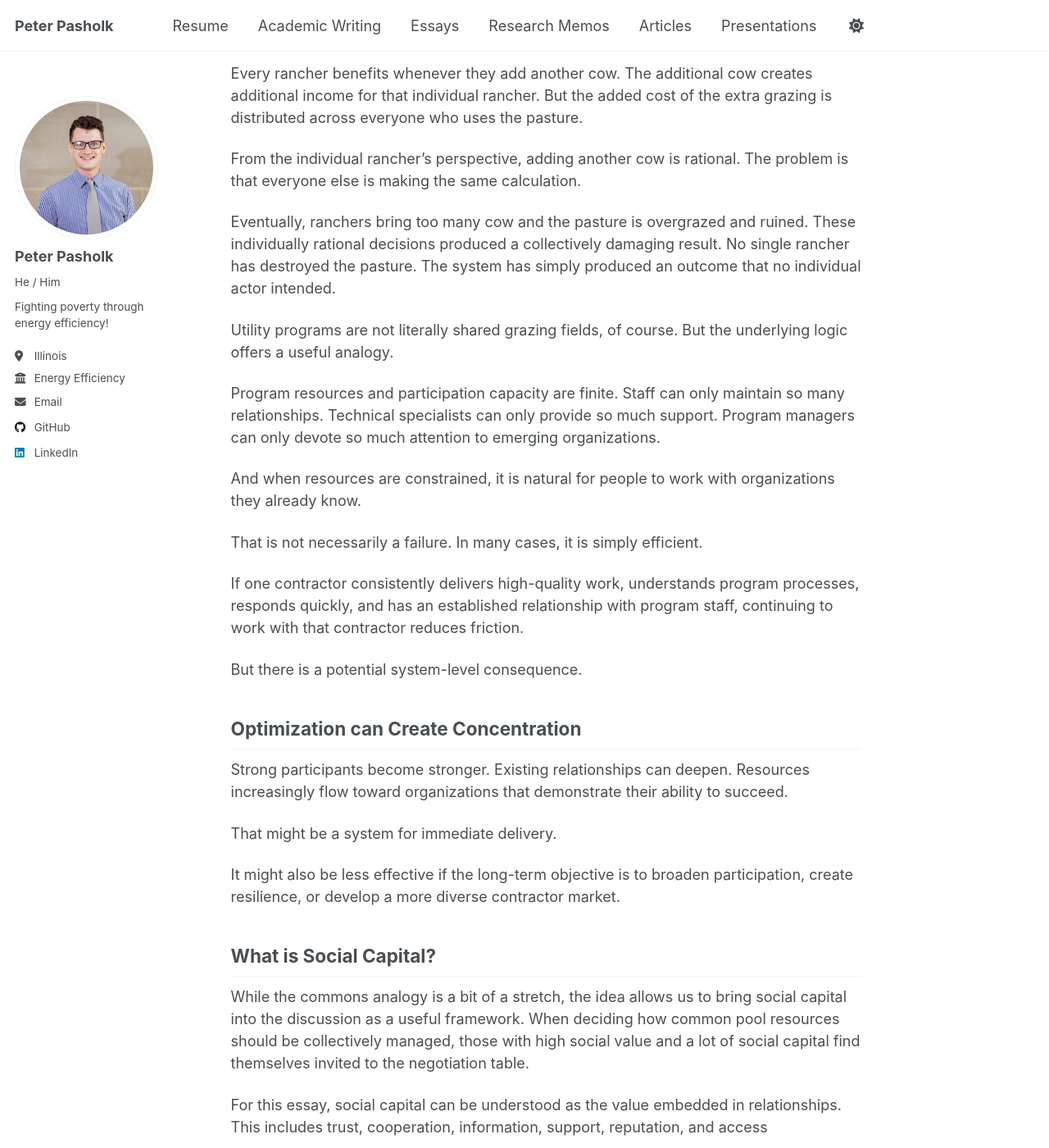
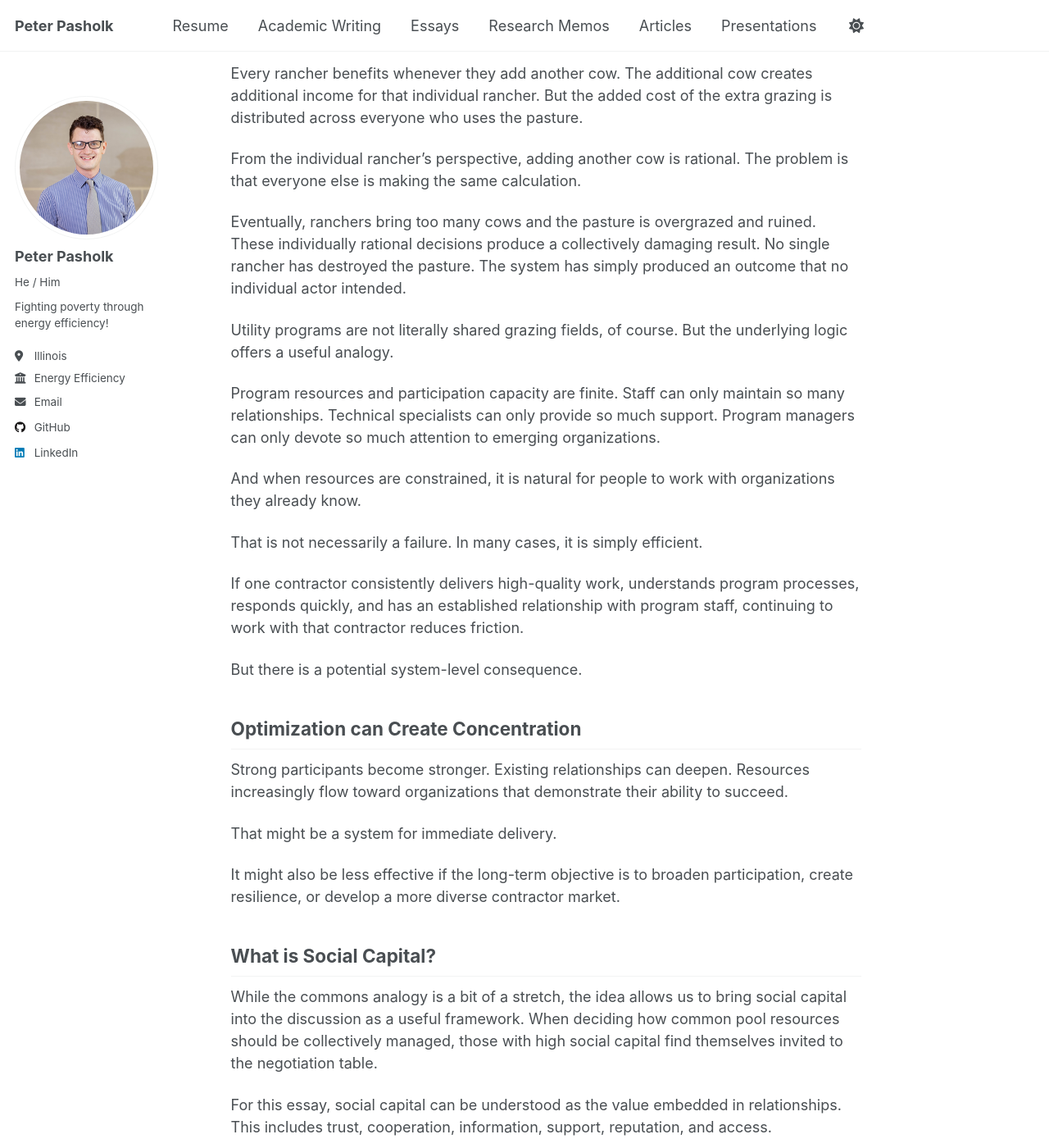
Before and after one commit to ppasholk/ppasholk.github.io, a Jekyll site: the page built from _portfolio/sustainability-in-energy-efficiency-2.md, in a window 1280 px wide and 1400 px high, scrolled down 1129 px. Shown: the whole window at 82% size. Built offline with Jekyll 4.4.1, drawn with Linux system fonts in a browser that asks for light colours; a script that is not in the unit is left out; some of the changed text lies outside the part shown.

Commit message:
Fix grammatical errors and improve clarity in essay

```diff
--- a/_portfolio/sustainability-in-energy-efficiency-2.md
+++ b/_portfolio/sustainability-in-energy-efficiency-2.md
@@ -38,7 +38,7 @@ Every rancher benefits whenever they add another cow. The additional cow creates
 
 From the individual rancher's perspective, adding another cow is rational. The problem is that everyone else is making the same calculation.
 
-Eventually, ranchers bring too many cow and the pasture is overgrazed and ruined. These individually rational decisions produced a collectively damaging result. No single rancher has destroyed the pasture. The system has simply produced an outcome that no individual actor intended.
+Eventually, ranchers bring too many cows and the pasture is overgrazed and ruined. These individually rational decisions produce a collectively damaging result. No single rancher has destroyed the pasture. The system has simply produced an outcome that no individual actor intended.
 
 Utility programs are not literally shared grazing fields, of course. But the underlying logic offers a useful analogy.
 
@@ -62,9 +62,9 @@ It might also be less effective if the long-term objective is to broaden partici
 
 ## What is Social Capital?
 
-While the commons analogy is a bit of a stretch, the idea allows us to bring social capital into the discussion as a useful framework. When deciding how common pool resources should be collectively managed, those with high social value and a lot of social capital find themselves invited to the negotiation table.
+While the commons analogy is a bit of a stretch, the idea allows us to bring social capital into the discussion as a useful framework. When deciding how common pool resources should be collectively managed, those with high social capital find themselves invited to the negotiation table.
 
-For this essay, social capital can be understood as the value embedded in relationships. This includes trust, cooperation, information, support, reputation, and access
+For this essay, social capital can be understood as the value embedded in relationships. This includes trust, cooperation, information, support, reputation, and access.
 
 We often recognize the effects of social capital without using the term.
 -	Who gets the interview?
```
Also changed, not shown: other parts of _portfolio/sustainability-in-energy-efficiency-2.md (+3 -3 lines).
